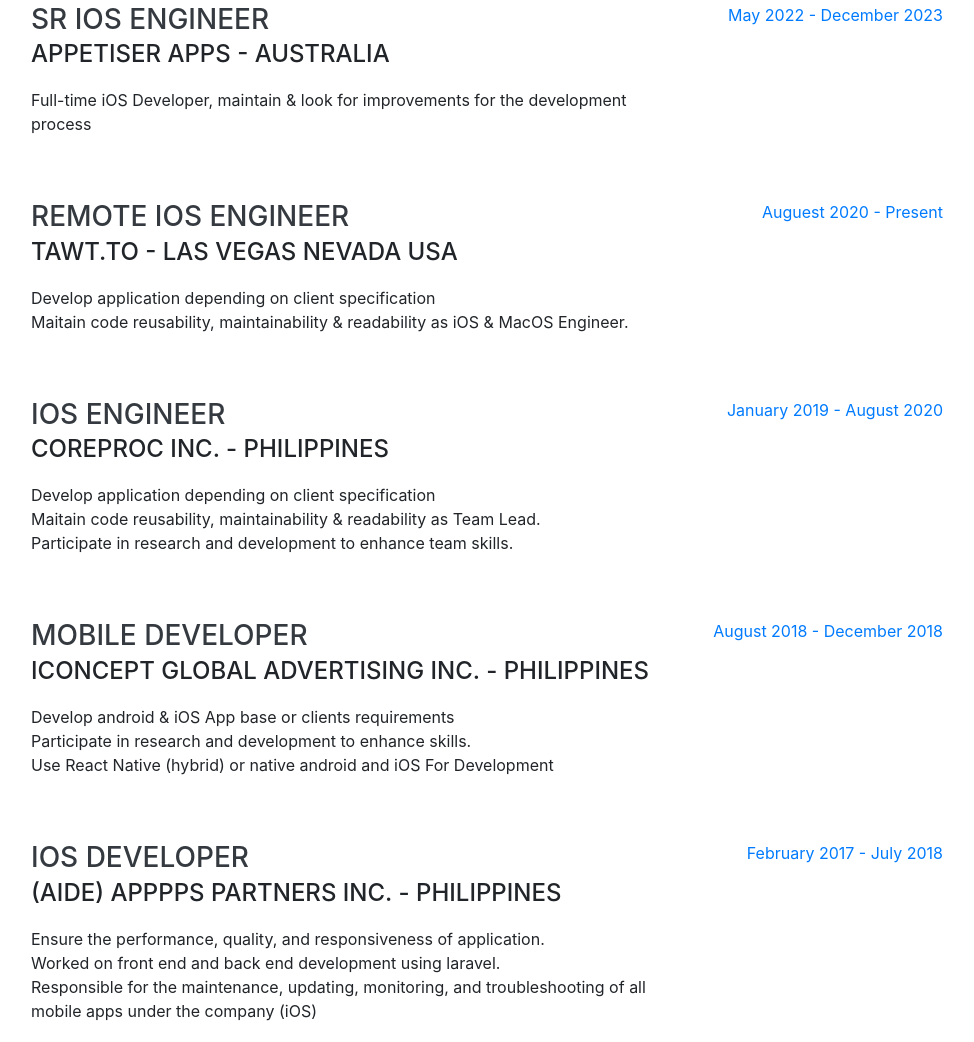
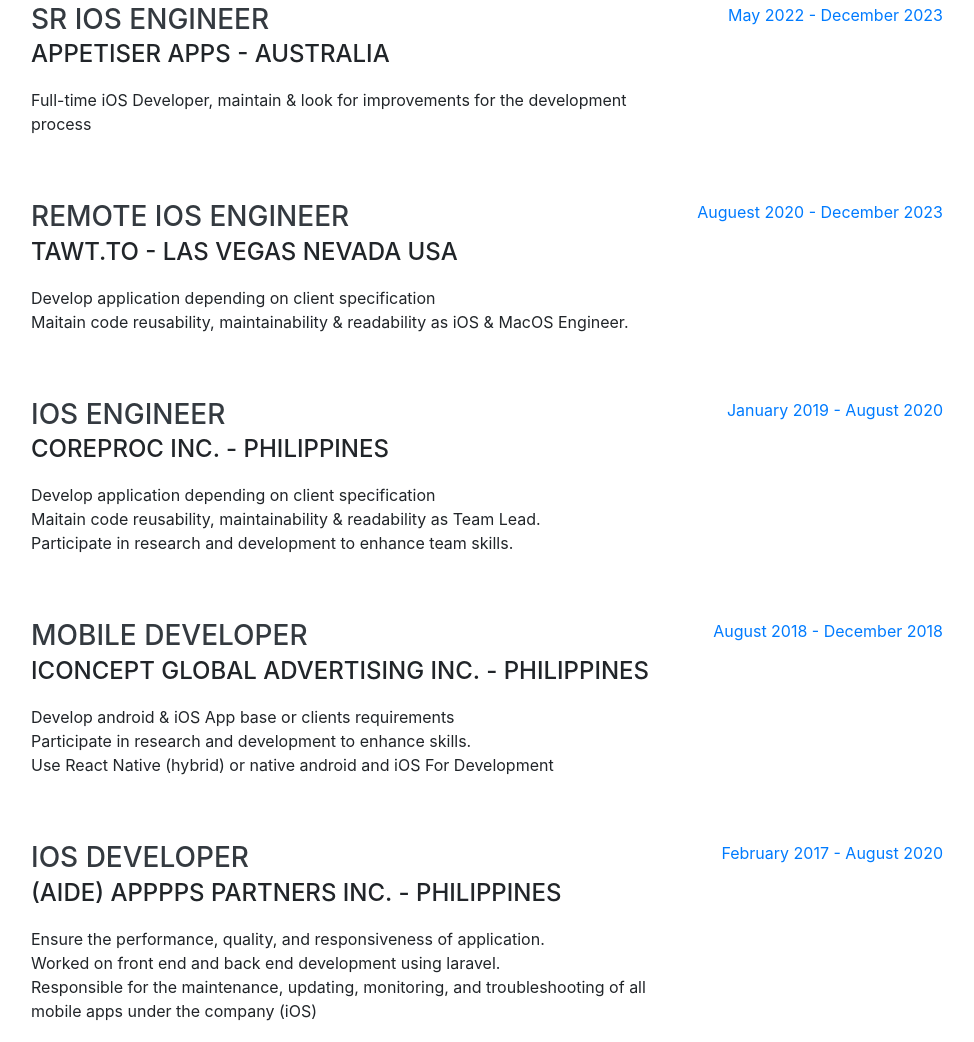
Before and after one commit to johnroque/johnroque.github.io, a website with bundled scripts: page index.html in a window 1280 px wide. Shown: the part 1252-2294 px from the top of the page, without its empty margins (289-1263 px from the left). Built offline with nearby package versions, Linux system fonts and the light colour scheme; a web font is replaced by a local one.

Commit message:
Update dates

```diff
--- a/index.html
+++ b/index.html
@@ -143,7 +143,7 @@
             </p>
           </div>
           <div class="resume-date text-md-right">
-            <span class="text-primary">Auguest 2020 - Present</span>
+            <span class="text-primary">Auguest 2020 - December 2023</span>
           </div>
         </div>
 
@@ -188,7 +188,7 @@
             </p>
           </div>
           <div class="resume-date text-md-right">
-            <span class="text-primary">February 2017 - July 2018</span>
+            <span class="text-primary">February 2017 - August 2020</span>
           </div>
         </div>
 
```
